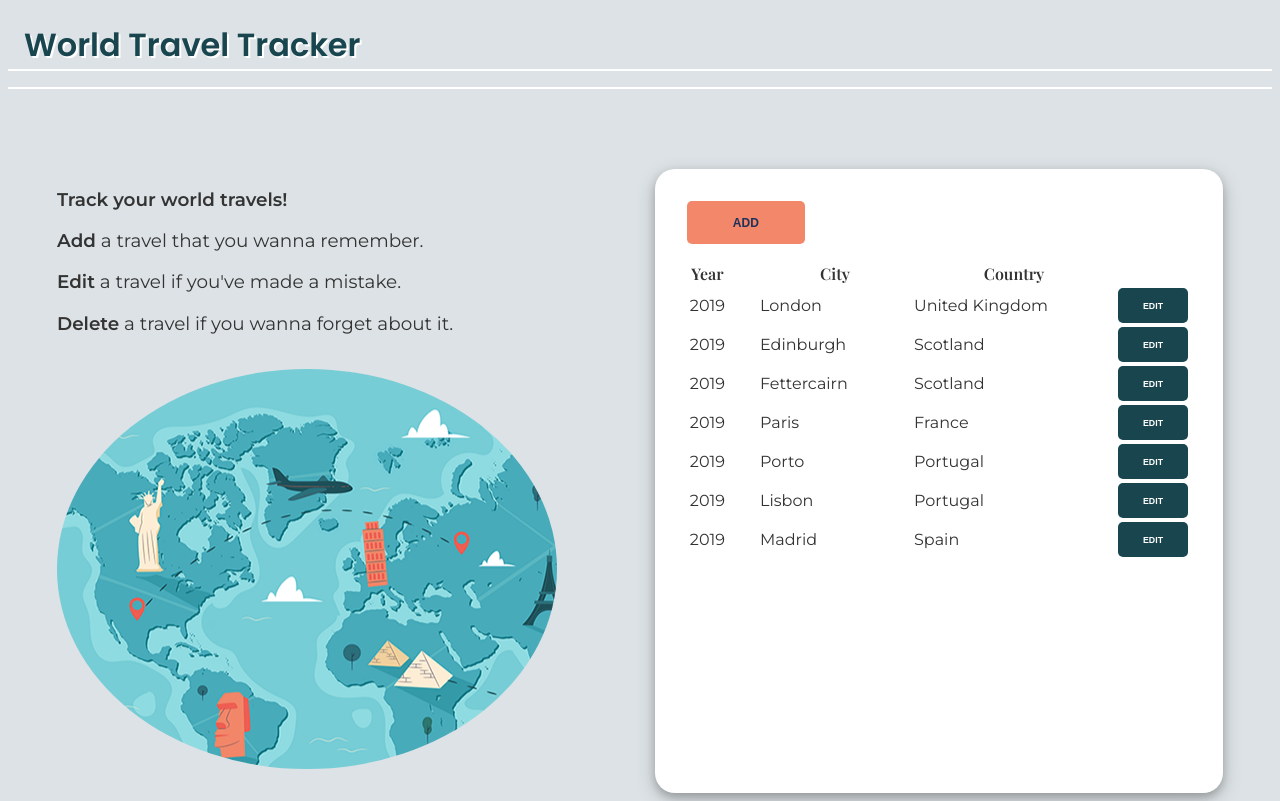
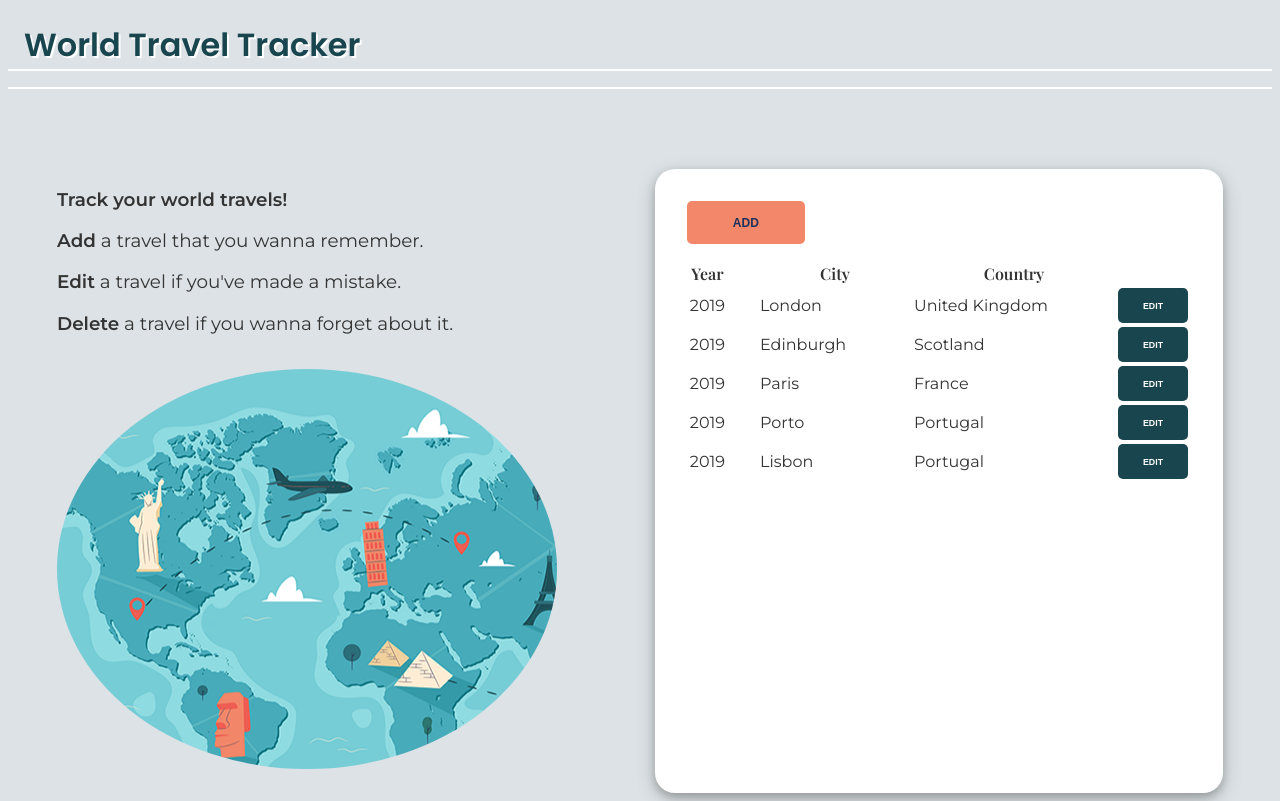
Before and after one commit to sarahg813/crud-travel-tracker, a React (Create React App) app: page / in a window 1280 px wide. Built offline with nearby package versions, Linux system fonts and the light colour scheme.

Commit message:
updated readme

```diff
--- a/src/components/About/About.js
+++ b/src/components/About/About.js
@@ -1,4 +1,4 @@
-import React, { useState, useEffect } from "react";
+import React from "react";
 
 const About = () => {
   return (
--- a/src/data/TravelsData.js
+++ b/src/data/TravelsData.js
@@ -1,11 +1,9 @@
 const travelsData = [
   { id: 1, city: "London", country: "United Kingdom", year: 2019 },
   { id: 2, city: "Edinburgh", country: "Scotland", year: 2019 },
-  { id: 3, city: "Fettercairn", country: "Scotland", year: 2019 },
-  { id: 4, city: "Paris", country: "France", year: 2019 },
-  { id: 5, city: "Porto", country: "Portugal", year: 2019 },
-  { id: 6, city: "Lisbon", country: "Portugal", year: 2019 },
-  { id: 7, city: "Madrid", country: "Spain", year: 2019 },
+  { id: 3, city: "Paris", country: "France", year: 2019 },
+  { id: 4, city: "Porto", country: "Portugal", year: 2019 },
+  { id: 5, city: "Lisbon", country: "Portugal", year: 2019 },
 ];
 
 export default travelsData;
--- a/src/stylesheets/abstracts/_variables.scss
+++ b/src/stylesheets/abstracts/_variables.scss
@@ -6,7 +6,7 @@ $darkgreen: #18454e;
 $lightblue: #dce2e5;
 $lightgray: #cacaca;
 $lightpink: #feeae5;
-$lightseablue: #161a1b;
+$lightseablue: #239acc;
 $midnightblue: #1e315b;
 $pink: #fcc0cb;
 $salmon: #f2876a;
```
Also changed, not shown: 1 other file (tests, documents, lock files or other folders).
